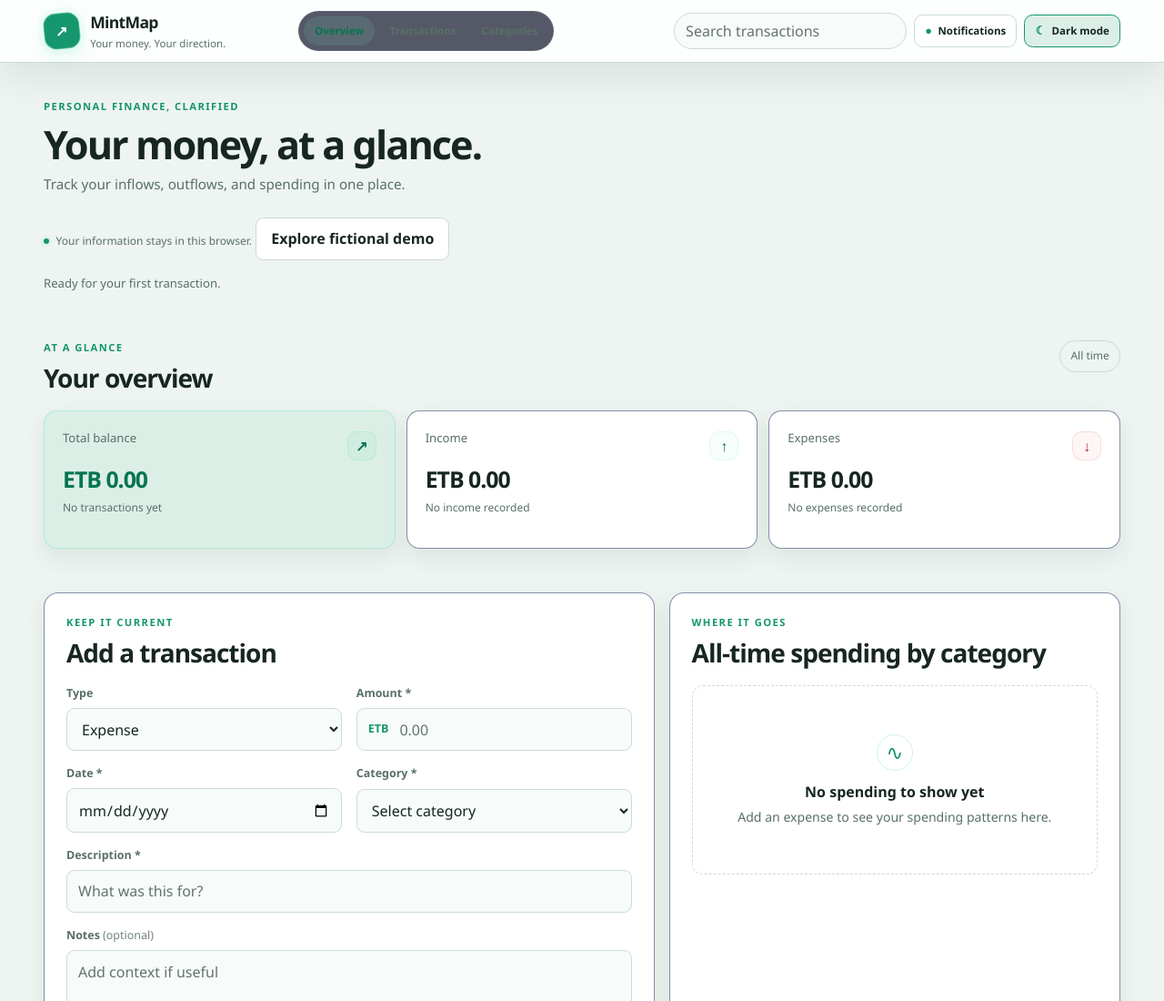
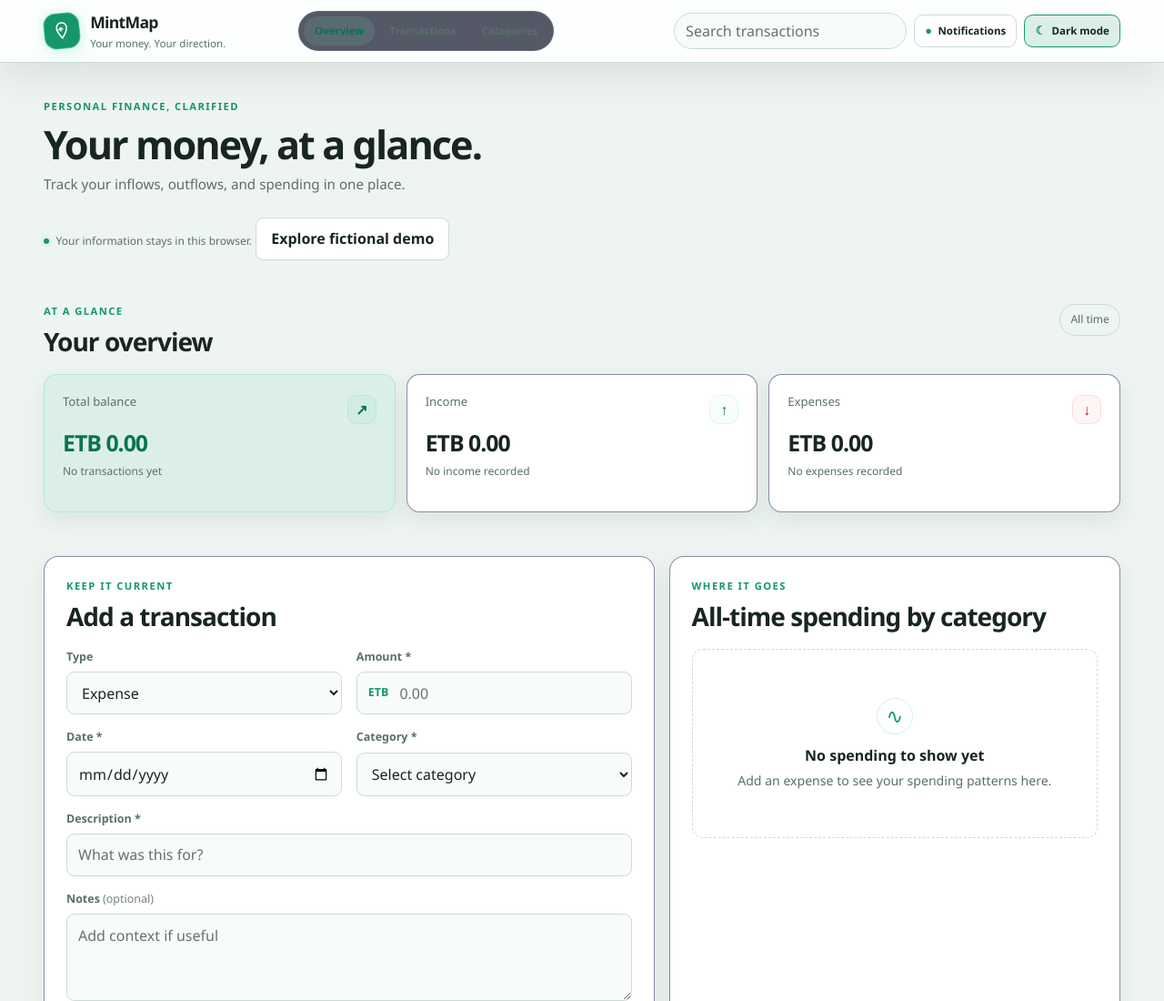
Before and after one commit to yonathanim/MintMap, a plain HTML site: page index.html in a window 1280 px wide. Shown: the top 1100 px of the page at 91% size. Drawn offline with Linux system fonts and the light colour scheme.

Commit message:
refactor: improve status handling, brand icon, and form defaults

```diff
--- a/index.html
+++ b/index.html
@@ -26,7 +26,15 @@
     <header class="site-header">
       <div class="container header-content">
         <a class="brand" href="/" aria-label="MintMap home">
-          <span class="brand-mark" aria-hidden="true"><span>↗</span></span>
+          <span class="brand-mark" aria-hidden="true">
+            <svg width="22" height="22" viewBox="0 0 22 22" fill="none" xmlns="http://www.w3.org/2000/svg" aria-hidden="true" focusable="false">
+              <!-- Map pin outline -->
+              <path d="M11 2C7.96 2 5.5 4.46 5.5 7.5C5.5 11.75 11 19 11 19C11 19 16.5 11.75 16.5 7.5C16.5 4.46 14.04 2 11 2Z" stroke="currentColor" stroke-width="1.6" stroke-linejoin="round" fill="none"/>
+              <!-- Growth arrow inside pin -->
+              <polyline points="8,9.5 10,7.5 12,9" stroke="currentColor" stroke-width="1.5" stroke-linecap="round" stroke-linejoin="round" fill="none"/>
+              <line x1="10" y1="7.5" x2="10" y2="11" stroke="currentColor" stroke-width="1.5" stroke-linecap="round"/>
+            </svg>
+          </span>
           <span>
             <strong>MintMap</strong>
             <span class="brand-tagline">Your money. Your direction.</span>
@@ -63,7 +71,6 @@
         </p>
         <p class="intro-privacy"><span class="status-dot" aria-hidden="true"></span>Your information stays in this browser.</p>
         <button id="launch-demo" class="button button-secondary intro-demo-button" type="button">Explore fictional demo</button>
-        <p id="app-status" class="app-status" role="status" aria-live="polite"></p>
       </section>
 
       <section class="summary-grid" aria-labelledby="summary-heading">
@@ -140,6 +147,7 @@
               <button id="transaction-submit" class="button button-primary" type="submit">Save transaction</button>
               <button id="transaction-cancel" class="button button-secondary" type="button" hidden>Cancel edit</button>
             </div>
+            <p id="form-status" class="form-status" role="status" aria-live="polite"></p>
           </form>
         </section>
 
```
